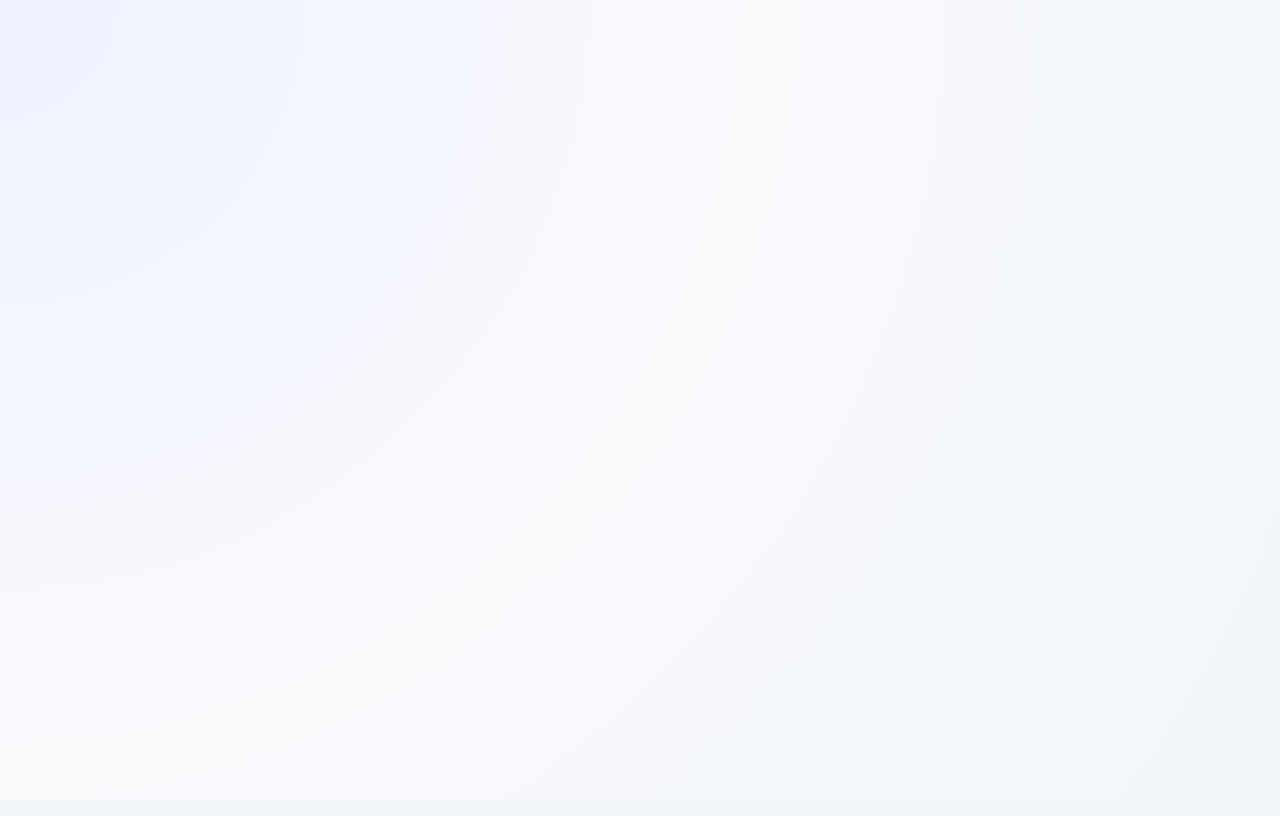
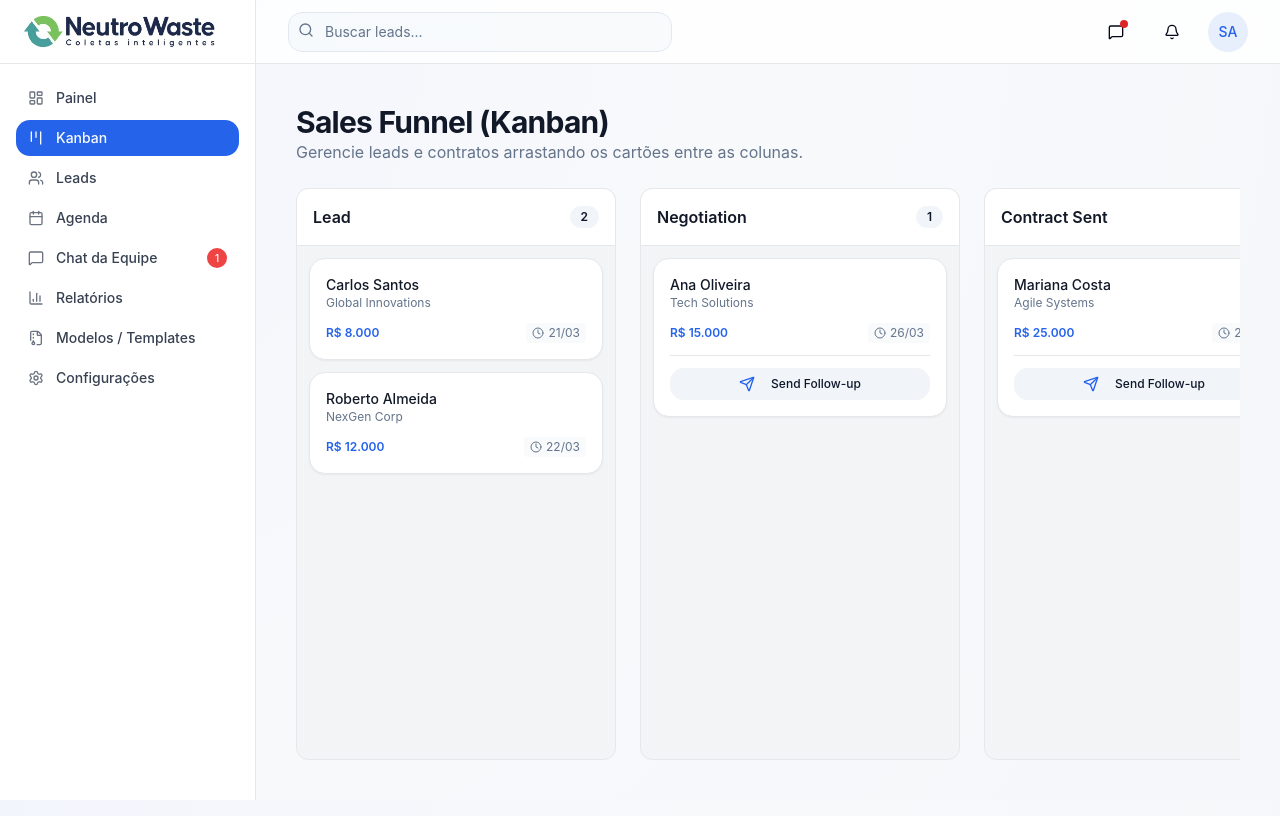
Before and after one commit to neutrowaste/crm_neutrowaste, a React (Vite) app: page /kanban in a window 1280 px wide. Before the commit this address had no page. Built offline with nearby package versions, Linux system fonts and the light colour scheme; sample sign-in values are in the browser's storage.

Commit message:
feat: Implement CRM dashboard and Kanban features

```diff
--- a/src/App.tsx
+++ b/src/App.tsx
@@ -5,6 +5,7 @@ import Leads from '@/pages/Leads'
 import NewLead from '@/pages/NewLead'
 import EditLead from '@/pages/EditLead'
 import CalendarPage from '@/pages/Calendar'
+import KanbanPage from '@/pages/Kanban'
 import LogsPage from '@/pages/Logs'
 import TemplatesPage from '@/pages/Templates'
 import PlaceholderPage from '@/pages/PlaceholderPage'
@@ -70,6 +71,7 @@ function App() {
                           <Route path="leads/new" element={<NewLead />} />
                           <Route path="leads/edit/:id" element={<EditLead />} />
                           <Route path="calendar" element={<CalendarPage />} />
+                          <Route path="kanban" element={<KanbanPage />} />
                           <Route path="chat" element={<ChatPage />} />
                           <Route path="logs" element={<LogsPage />} />
                           <Route path="templates" element={<TemplatesPage />} />
--- a/src/components/Sidebar.tsx
+++ b/src/components/Sidebar.tsx
@@ -11,6 +11,7 @@ import {
   FileText,
   MessageSquare,
   FileArchive,
+  Kanban,
 } from 'lucide-react'
 import { Button } from './ui/button'
 import { useState } from 'react'
@@ -21,6 +22,7 @@ import logoImg from '../assets/neutrowaste-0b9d5.jpg'
 const getNavigation = (role: string) => {
   const baseNav = [
     { name: 'Painel', href: '/dashboard', icon: LayoutDashboard },
+    { name: 'Kanban', href: '/kanban', icon: Kanban },
     { name: 'Leads', href: '/leads', icon: Users },
     { name: 'Agenda', href: '/calendar', icon: Calendar },
     { name: 'Chat da Equipe', href: '/chat', icon: MessageSquare },
--- a/src/components/dashboard/ContractsChart.tsx
+++ b/src/components/dashboard/ContractsChart.tsx
@@ -15,12 +15,20 @@ import {
 import { BarChart, Bar, XAxis, YAxis, ResponsiveContainer } from 'recharts'
 import { format, subDays, isSameDay } from 'date-fns'
 
-export function ContractsChart() {
+export function ContractsChart({
+  timeFilter = 'monthly',
+}: {
+  timeFilter?: string
+}) {
   const { contracts } = useContracts()
 
   const data = useMemo(() => {
+    let numDays = 30
+    if (timeFilter === 'weekly') numDays = 7
+    if (timeFilter === 'quarterly') numDays = 90
+
     const days = []
-    for (let i = 29; i >= 0; i--) {
+    for (let i = numDays - 1; i >= 0; i--) {
       days.push(subDays(new Date(), i))
     }
 
@@ -37,13 +45,13 @@ export function ContractsChart() {
         value: signedThatDay,
       }
     })
-  }, [contracts])
+  }, [contracts, timeFilter])
 
   return (
     <Card>
       <CardHeader>
         <CardTitle>Assinaturas de Contratos</CardTitle>
-        <CardDescription>Tendência diária nos últimos 30 dias</CardDescription>
+        <CardDescription>Tendência no período selecionado</CardDescription>
       </CardHeader>
       <CardContent>
         <ChartContainer
--- a/src/components/dashboard/Metrics.tsx
+++ b/src/components/dashboard/Metrics.tsx
@@ -2,68 +2,76 @@ import { Card, CardContent, CardHeader, CardTitle } from '@/components/ui/card'
 import { useLeads } from '@/contexts/LeadsContext'
 import { useContracts } from '@/contexts/ContractsContext'
 import { FileText, Percent, Clock, DollarSign } from 'lucide-react'
+import { useMemo } from 'react'
+import { subDays } from 'date-fns'
 
-export function Metrics() {
+export function Metrics({ timeFilter = 'monthly' }: { timeFilter?: string }) {
   const { leads } = useLeads()
   const { contracts } = useContracts()
 
-  const totalContracts = contracts.length
+  const { totalContracts, conversionRate, pendingSignatures, revenue } =
+    useMemo(() => {
+      let days = 30
+      if (timeFilter === 'weekly') days = 7
+      if (timeFilter === 'quarterly') days = 90
 
-  const signedContracts = contracts.filter((c) => c.status === 'Signed').length
+      const startDate = subDays(new Date(), days)
 
-  const conversionRate =
-    totalContracts > 0
-      ? Math.round((signedContracts / totalContracts) * 100)
-      : 0
+      const filteredContracts = contracts.filter(
+        (c) => new Date(c.updatedAt) >= startDate,
+      )
 
-  const pendingSignatures = contracts.filter(
-    (c) => c.status === 'Sent for Signature',
-  ).length
+      const total = filteredContracts.length
+      const signed = filteredContracts.filter(
+        (c) => c.status === 'Signed',
+      ).length
+      const rate = total > 0 ? Math.round((signed / total) * 100) : 0
+      const pending = filteredContracts.filter(
+        (c) => c.status === 'Sent for Signature',
+      ).length
 
-  const currentMonth = new Date().getMonth()
-  const currentYear = new Date().getFullYear()
+      const rev = filteredContracts
+        .filter((c) => c.status === 'Signed')
+        .reduce((sum, c) => {
+          const lead = leads.find((l) => l.id === c.leadId)
+          return sum + (lead?.value || 0)
+        }, 0)
 
-  const monthlyRevenue = contracts
-    .filter((c) => {
-      const d = new Date(c.updatedAt)
-      return (
-        c.status === 'Signed' &&
-        d.getMonth() === currentMonth &&
-        d.getFullYear() === currentYear
-      )
-    })
-    .reduce((sum, c) => {
-      const lead = leads.find((l) => l.id === c.leadId)
-      return sum + (lead?.value || 0)
-    }, 0)
+      return {
+        totalContracts: total,
+        conversionRate: rate,
+        pendingSignatures: pending,
+        revenue: rev,
+      }
+    }, [contracts, leads, timeFilter])
 
   const metrics = [
     {
       title: 'Total de Contratos',
       value: totalContracts.toString(),
       icon: FileText,
-      trend: 'Gerenciados no sistema',
+      trend: 'No período selecionado',
     },
     {
       title: 'Taxa de Conversão',
       value: `${conversionRate}%`,
       icon: Percent,
-      trend: 'Contratos assinados vs total',
+      trend: 'Contratos assinados',
     },
     {
       title: 'Assinaturas Pendentes',
       value: pendingSignatures.toString(),
       icon: Clock,
-      trend: 'Aguardando ação do cliente',
+      trend: 'Aguardando clientes',
     },
     {
-      title: 'Receita Mensal',
+      title: 'Receita',
       value: new Intl.NumberFormat('pt-BR', {
         style: 'currency',
         currency: 'BRL',
-      }).format(monthlyRevenue),
+      }).format(revenue),
       icon: DollarSign,
-      trend: 'Contratos assinados este mês',
+      trend: 'Contratos assinados',
     },
   ]
 
--- a/src/components/dashboard/SalesFunnel.tsx
+++ b/src/components/dashboard/SalesFunnel.tsx
@@ -13,11 +13,26 @@ import {
 import { useLeads } from '@/contexts/LeadsContext'
 import { useMemo } from 'react'
 import { Bar, BarChart, ResponsiveContainer, XAxis, YAxis } from 'recharts'
+import { subDays } from 'date-fns'
 
-export function SalesFunnel() {
+export function SalesFunnel({
+  timeFilter = 'monthly',
+}: {
+  timeFilter?: string
+}) {
   const { leads } = useLeads()
 
   const data = useMemo(() => {
+    let days = 30
+    if (timeFilter === 'weekly') days = 7
+    if (timeFilter === 'quarterly') days = 90
+
+    const startDate = subDays(new Date(), days)
+
+    const filteredLeads = leads.filter(
+      (l) => new Date(l.updatedAt) >= startDate,
+    )
+
     const stages = [
       { id: 'Novo', label: 'Novo' },
       { id: 'Contatado', label: 'Contatado' },
@@ -28,9 +43,9 @@ export function SalesFunnel() {
 
     return stages.map((stage) => ({
       name: stage.label,
-      value: leads.filter((l) => l.status === stage.id).length,
+      value: filteredLeads.filter((l) => l.status === stage.id).length,
     }))
-  }, [leads])
+  }, [leads, timeFilter])
 
   return (
     <Card>
--- a/src/contexts/LeadsContext.tsx
+++ b/src/contexts/LeadsContext.tsx
@@ -21,6 +21,7 @@ export interface Lead {
   assignedTo?: string
   createdAt: string
   updatedAt: string
+  lastFollowUp?: string
 }
 
 export interface Notification {
--- a/src/pages/Index.tsx
+++ b/src/pages/Index.tsx
@@ -1,3 +1,4 @@
+import { useState } from 'react'
 import { InteractionHistory } from '@/components/dashboard/InteractionHistory'
 import { Metrics } from '@/components/dashboard/Metrics'
 import { SalesFunnel } from '@/components/dashboard/SalesFunnel'
@@ -7,11 +8,37 @@ import { PendingSignatures } from '@/components/dashboard/PendingSignatures'
 import { ContractsChart } from '@/components/dashboard/ContractsChart'
 import { Button } from '@/components/ui/button'
 import { Tabs, TabsContent, TabsList, TabsTrigger } from '@/components/ui/tabs'
-import { Download, Users } from 'lucide-react'
+import {
+  DropdownMenu,
+  DropdownMenuContent,
+  DropdownMenuItem,
+  DropdownMenuTrigger,
+} from '@/components/ui/dropdown-menu'
+import {
+  Select,
+  SelectContent,
+  SelectItem,
+  SelectTrigger,
+  SelectValue,
+} from '@/components/ui/select'
+import { Download, Users, FileText, FileSpreadsheet } from 'lucide-react'
 import { useAuth } from '@/contexts/AuthContext'
+import { useToast } from '@/hooks/use-toast'
 
 export default function Index() {
   const { user } = useAuth()
+  const { toast } = useToast()
+  const [timeFilter, setTimeFilter] = useState('monthly')
+
+  const handleExport = (format: string) => {
+    toast({
+      title: 'Exportando Relatório',
+      description: `O dashboard está sendo exportado para ${format}. O download iniciará em breve.`,
+    })
+    if (format === 'PDF') {
+      window.print()
+    }
+  }
 
   return (
     <div className="flex flex-col gap-8">
@@ -24,10 +51,37 @@ export default function Index() {
             Visão geral de vendas e métricas de conversão.
           </p>
         </div>
-        <Button onClick={() => window.print()}>
-          <Download className="mr-2 h-4 w-4" />
-          Exportar Relatório
-        </Button>
+        <div className="flex items-center gap-3">
+          <Select value={timeFilter} onValueChange={setTimeFilter}>
+            <SelectTrigger className="w-[140px]">
+              <SelectValue placeholder="Período" />
+            </SelectTrigger>
+            <SelectContent>
+              <SelectItem value="weekly">Semanal</SelectItem>
+              <SelectItem value="monthly">Mensal</SelectItem>
+              <SelectItem value="quarterly">Trimestral</SelectItem>
+            </SelectContent>
+          </Select>
+
+          <DropdownMenu>
+            <DropdownMenuTrigger asChild>
+              <Button>
+                <Download className="mr-2 h-4 w-4" />
+                Exportar
+              </Button>
+            </DropdownMenuTrigger>
+            <DropdownMenuContent align="end">
+              <DropdownMenuItem onClick={() => handleExport('PDF')}>
+                <FileText className="mr-2 h-4 w-4" />
+                Exportar como PDF
+              </DropdownMenuItem>
+              <DropdownMenuItem onClick={() => handleExport('Excel')}>
+                <FileSpreadsheet className="mr-2 h-4 w-4" />
+                Exportar como Excel
+              </DropdownMenuItem>
+            </DropdownMenuContent>
+          </DropdownMenu>
+        </div>
       </div>
 
       <Tabs defaultValue="geral" className="space-y-6">
@@ -41,11 +95,11 @@ export default function Index() {
         )}
 
         <TabsContent value="geral" className="space-y-8">
-          <Metrics />
+          <Metrics timeFilter={timeFilter} />
 
           <div className="grid grid-cols-1 gap-8 lg:grid-cols-2">
-            <ContractsChart />
-            <SalesFunnel />
+            <ContractsChart timeFilter={timeFilter} />
+            <SalesFunnel timeFilter={timeFilter} />
           </div>
 
           <div className="grid grid-cols-1 gap-8 lg:grid-cols-3">
--- /dev/null
+++ b/src/pages/Kanban.tsx
@@ -0,0 +1,179 @@
+import { useLeads, Lead } from '@/contexts/LeadsContext'
+import { useLogs } from '@/contexts/LogsContext'
+import { useAuth } from '@/contexts/AuthContext'
+import { Card, CardContent } from '@/components/ui/card'
+import { Button } from '@/components/ui/button'
+import { Badge } from '@/components/ui/badge'
+import { useToast } from '@/hooks/use-toast'
+import { format } from 'date-fns'
+import { ptBR } from 'date-fns/locale'
+import { Send, Clock } from 'lucide-react'
+
+const columns = [
+  { id: 'lead', title: 'Lead', statuses: ['Novo', 'Contatado'] },
+  { id: 'negotiation', title: 'Negotiation', statuses: ['Qualificado'] },
+  { id: 'contract_sent', title: 'Contract Sent', statuses: ['Proposta'] },
+  { id: 'signed', title: 'Signed', statuses: ['Ganho'] },
+]
+
+export default function KanbanPage() {
+  const { leads, updateLead } = useLeads()
+  const { addLog } = useLogs()
+  const { user } = useAuth()
+  const { toast } = useToast()
+
+  const handleDragStart = (e: React.DragEvent, leadId: string) => {
+    e.dataTransfer.setData('leadId', leadId)
+  }
+
+  const handleDragOver = (e: React.DragEvent) => {
+    e.preventDefault()
+  }
+
+  const handleDrop = (e: React.DragEvent, columnId: string) => {
+    e.preventDefault()
+    const leadId = e.dataTransfer.getData('leadId')
+    if (!leadId) return
+
+    let newStatus = 'Novo'
+    if (columnId === 'negotiation') newStatus = 'Qualificado'
+    else if (columnId === 'contract_sent') newStatus = 'Proposta'
+    else if (columnId === 'signed') newStatus = 'Ganho'
+
+    const lead = leads.find((l) => l.id === leadId)
+    if (lead && lead.status !== newStatus) {
+      updateLead(leadId, { status: newStatus as any })
+      if (user) {
+        addLog({
+          userId: user.id,
+          userName: user.name,
+          action: 'Atualizar Kanban',
+          leadId: lead.id,
+          leadName: lead.name,
+          details: `Lead movido para ${columnId} (Status: ${newStatus})`,
+        })
+      }
+    }
+  }
+
+  const handleSendFollowUp = (lead: Lead) => {
+    const now = new Date().toISOString()
+    updateLead(lead.id, { lastFollowUp: now })
+    if (user) {
+      addLog({
+        userId: user.id,
+        userName: user.name,
+        action: 'Follow-up',
+        leadId: lead.id,
+        leadName: lead.name,
+        details: `E-mail de follow-up enviado para ${lead.email}`,
+      })
+    }
+    toast({
+      title: 'E-mail Enviado!',
+      description: `Follow-up email sent to ${lead.name} successfully!`,
+    })
+  }
+
+  return (
+    <div className="flex flex-col h-[calc(100vh-8rem)] gap-6 overflow-hidden">
+      <div className="shrink-0">
+        <h1 className="text-3xl font-bold tracking-tight text-gray-900">
+          Sales Funnel (Kanban)
+        </h1>
+        <p className="text-muted-foreground">
+          Gerencie leads e contratos arrastando os cartões entre as colunas.
+        </p>
+      </div>
+
+      <div className="flex gap-6 overflow-x-auto pb-4 flex-1">
+        {columns.map((col) => {
+          const colLeads = leads.filter((l) => col.statuses.includes(l.status))
+
+          return (
+            <div
+              key={col.id}
+              className="flex flex-col w-80 shrink-0 bg-gray-100 border rounded-xl overflow-hidden"
+              onDragOver={handleDragOver}
+              onDrop={(e) => handleDrop(e, col.id)}
+            >
+              <div className="p-4 border-b bg-white rounded-t-xl shrink-0">
+                <h3 className="font-semibold text-gray-900 flex items-center justify-between">
+                  {col.title}
+                  <Badge variant="secondary">{colLeads.length}</Badge>
+                </h3>
+              </div>
+
+              <div className="flex-1 p-3 space-y-3 overflow-y-auto">
+                {colLeads.map((lead) => (
+                  <Card
+                    key={lead.id}
+                    draggable
+                    onDragStart={(e) => handleDragStart(e, lead.id)}
+                    className="cursor-move hover:shadow-md transition-shadow bg-white"
+                  >
+                    <CardContent className="p-4 space-y-3">
+                      <div>
+                        <p className="font-medium text-sm text-gray-900">
+                          {lead.name}
+                        </p>
+                        <p className="text-xs text-muted-foreground truncate">
+                          {lead.company}
+                        </p>
+                      </div>
+
+                      <div className="flex items-center justify-between text-xs">
+                        <span className="font-semibold text-primary">
+                          {lead.value
+                            ? new Intl.NumberFormat('pt-BR', {
+                                style: 'currency',
+                                currency: 'BRL',
+                                maximumFractionDigits: 0,
+                              }).format(lead.value)
+                            : '-'}
+                        </span>
+                        <div className="flex items-center text-muted-foreground bg-muted/50 px-1.5 py-0.5 rounded">
+                          <Clock className="w-3 h-3 mr-1" />
+                          {format(new Date(lead.updatedAt), 'dd/MM')}
+                        </div>
+                      </div>
+
+                      {(col.id === 'contract_sent' ||
+                        col.id === 'negotiation') && (
+                        <div className="pt-3 border-t mt-2">
+                          <Button
+                            variant="secondary"
+                            size="sm"
+                            className="w-full text-xs h-8"
+                            onClick={() => handleSendFollowUp(lead)}
+                          >
+                            <Send className="w-3 h-3 mr-2 text-blue-600" />
+                            Send Follow-up
+                          </Button>
+                          {lead.lastFollowUp && (
+                            <p className="text-[10px] text-center text-muted-foreground mt-1.5">
+                              Último envio:{' '}
+                              {format(
+                                new Date(lead.lastFollowUp),
+                                'dd/MM HH:mm',
+                              )}
+                            </p>
+                          )}
+                        </div>
+                      )}
+                    </CardContent>
+                  </Card>
+                ))}
+                {colLeads.length === 0 && (
+                  <div className="text-center text-sm text-muted-foreground p-8 border-2 border-dashed rounded-lg border-gray-300">
+                    Solte cartões aqui
+                  </div>
+                )}
+              </div>
+            </div>
+          )
+        })}
+      </div>
+    </div>
+  )
+}
```
Also changed, not shown: .skip.config.json.
